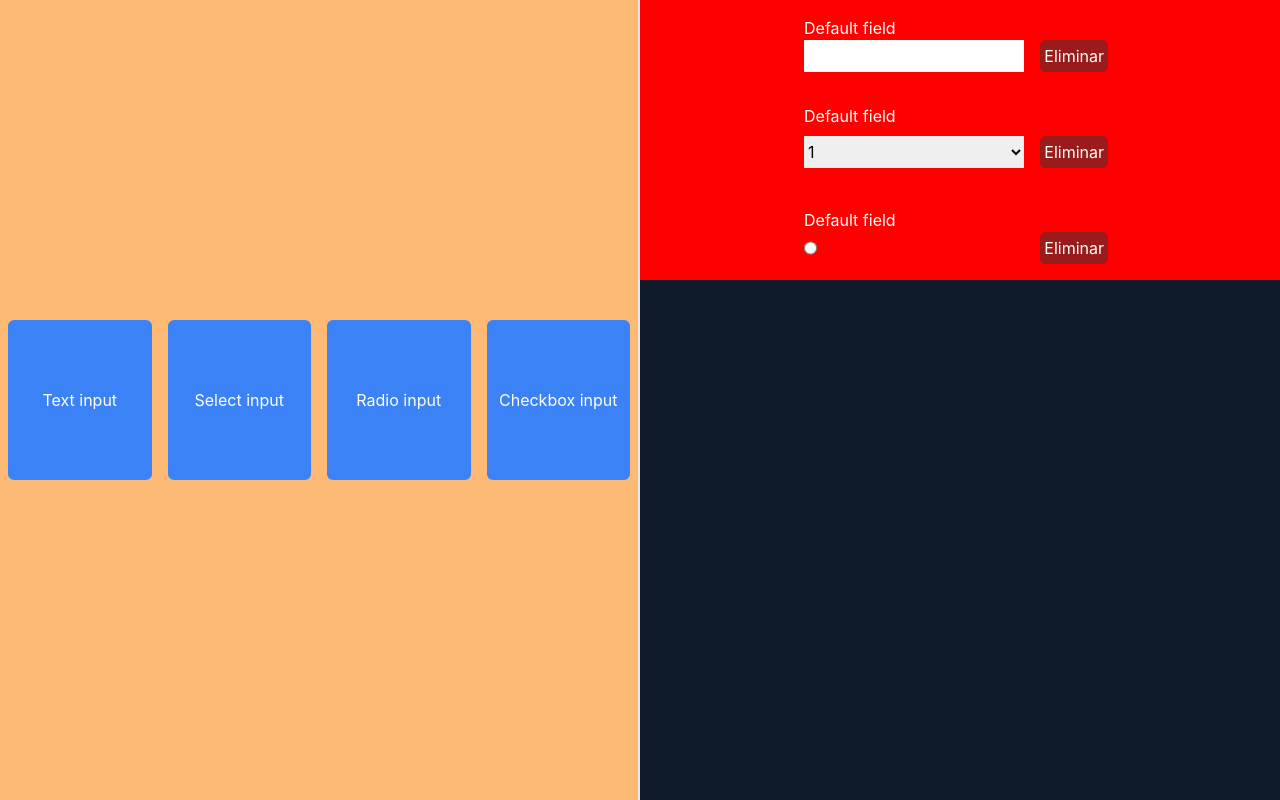
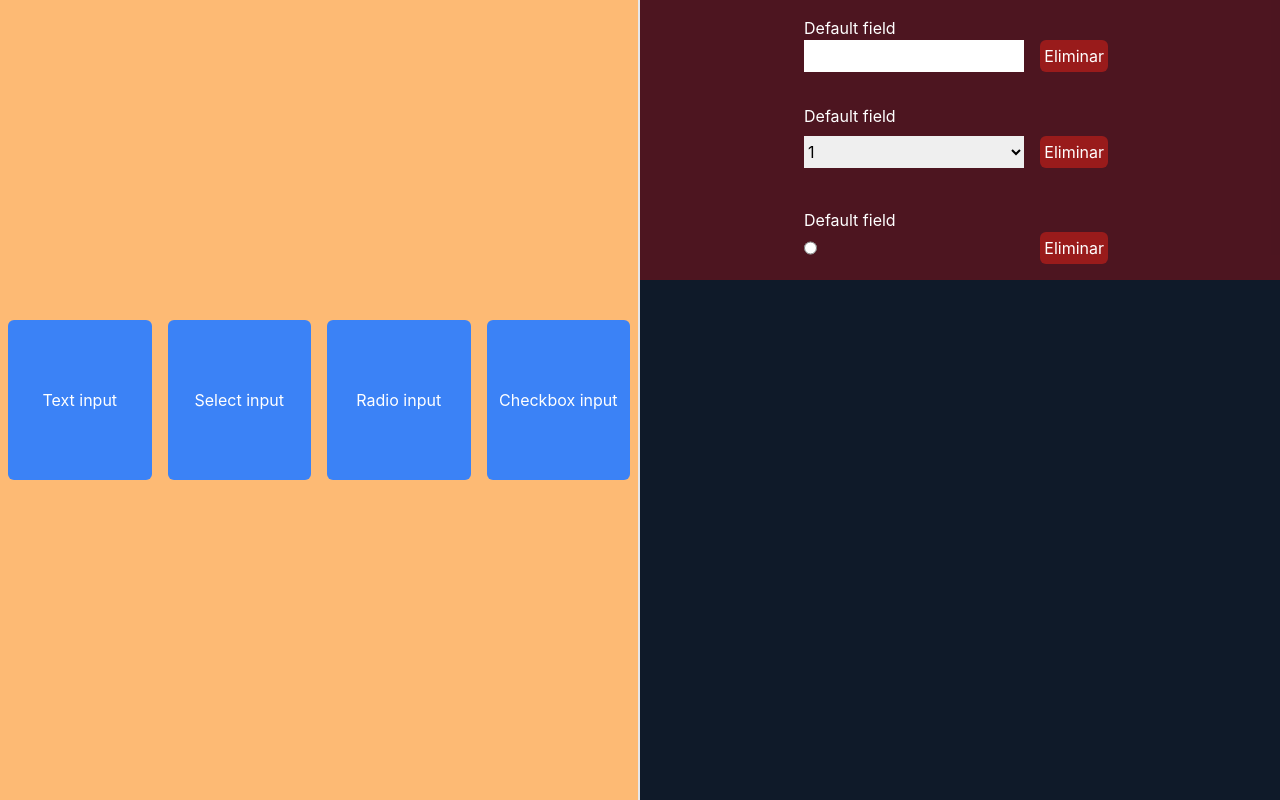
Before and after one commit to NaraDrak/Kosmos, a React (Create React App) app: page / in a window 1280 px wide. Built offline with nearby package versions, Linux system fonts and the light colour scheme.

Commit message:
background color changed and scroll hidden

```diff
--- a/src/index.css
+++ b/src/index.css
@@ -26,12 +26,11 @@ html{
 }
 
 .form-container{
-  background: red;
+  background: rgba(238, 9, 9, 0.274);
   display: flex;
   justify-content: center;
   align-items: center;
   flex-direction: column;
-  overflow-x: hidden;
   overflow-y: hidden;
   margin-left: 50%;
   height: 100%;
```
